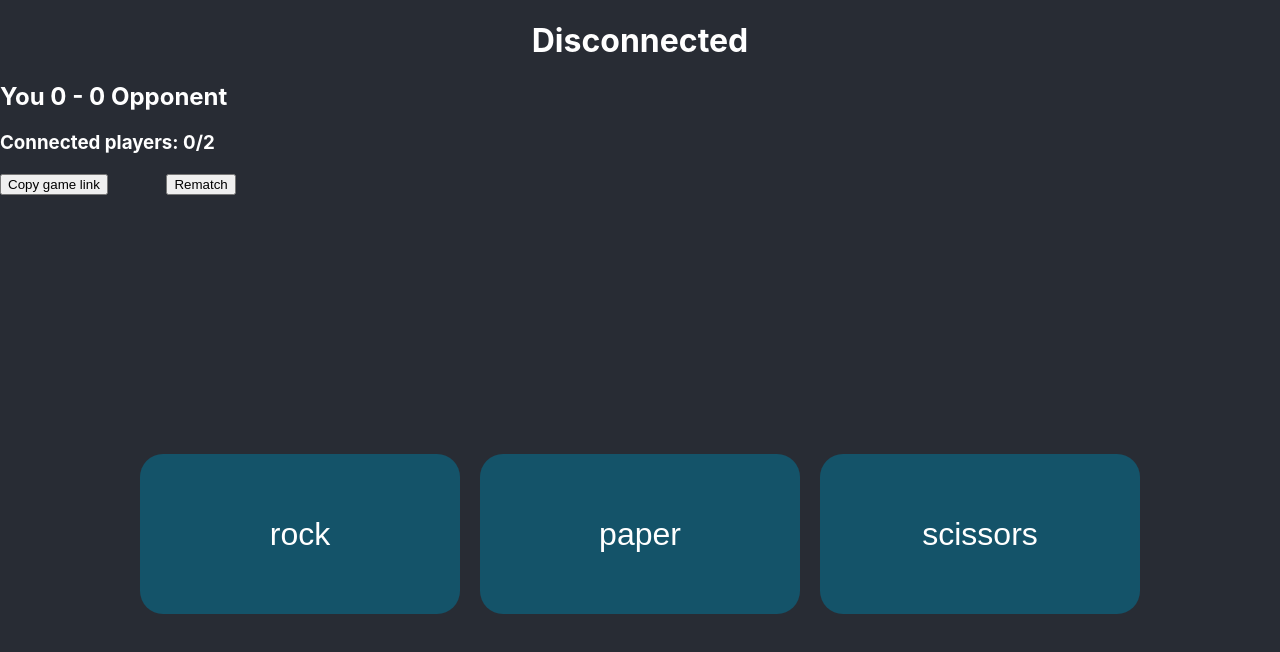
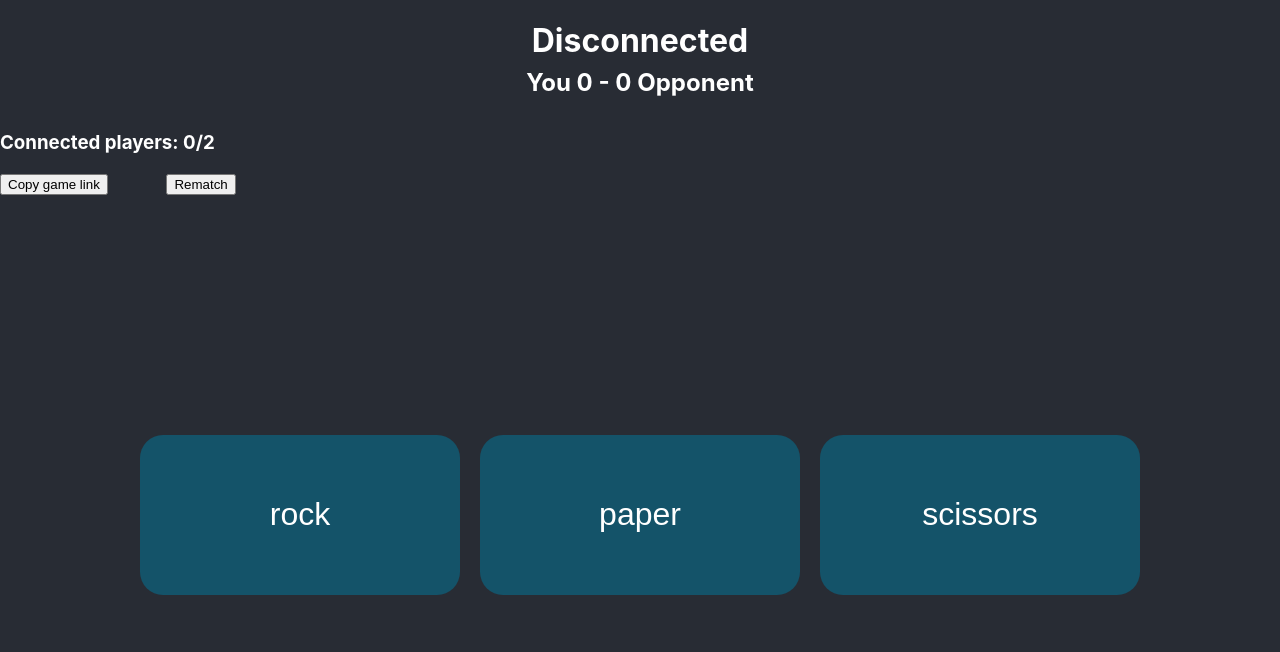
Before and after one commit to ApenJulius/RPS-website, a React (Create React App) app in the folder frontend/: page /1 in a window 1280 px wide. Shown: the top 652 px of the page. Built offline with nearby package versions, Linux system fonts and the light colour scheme; no server answers.

Commit message:
Add game message and score styling

```diff
--- a/frontend/src/pages/gamePage/gamePage.css
+++ b/frontend/src/pages/gamePage/gamePage.css
@@ -58,3 +58,16 @@ h1 {
   opacity: 1;
   transition: opacity 0.2s ease-in;
 }
+
+.game-message {
+  position: absolute;
+  top: 30%;
+  left: 50%;
+  transform: translate(-50%, -50%);
+  font-size: 3rem;
+}
+
+.score {
+  text-align: center;
+  transform: translateY(-50%);
+}
```
